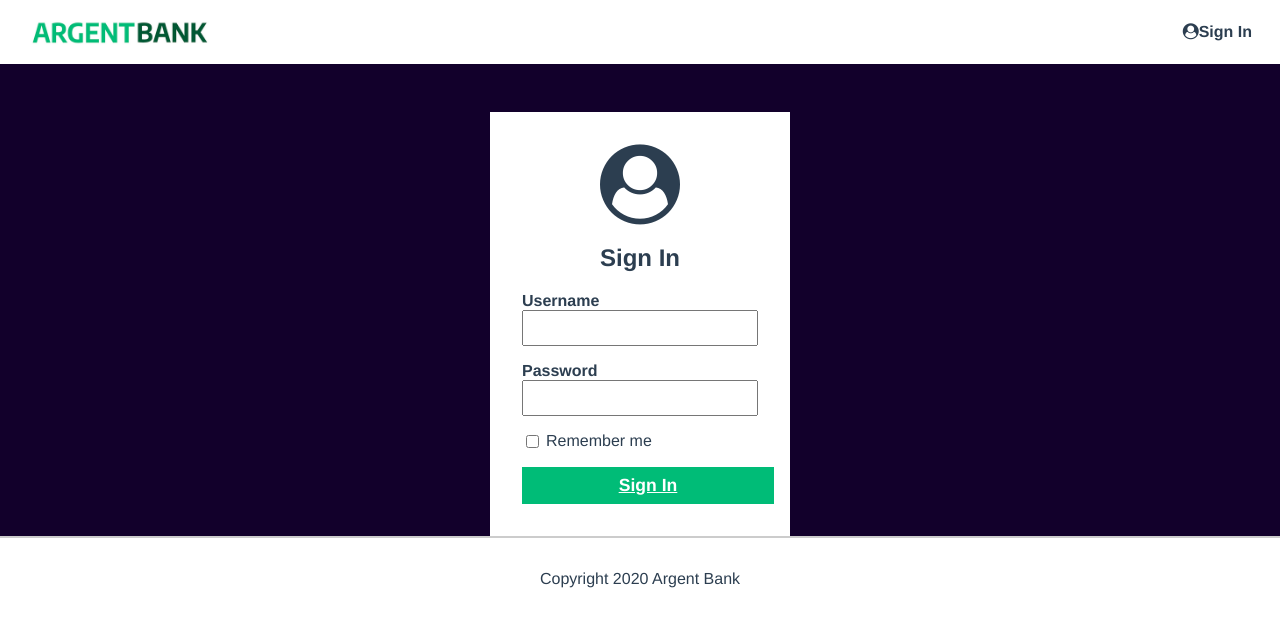
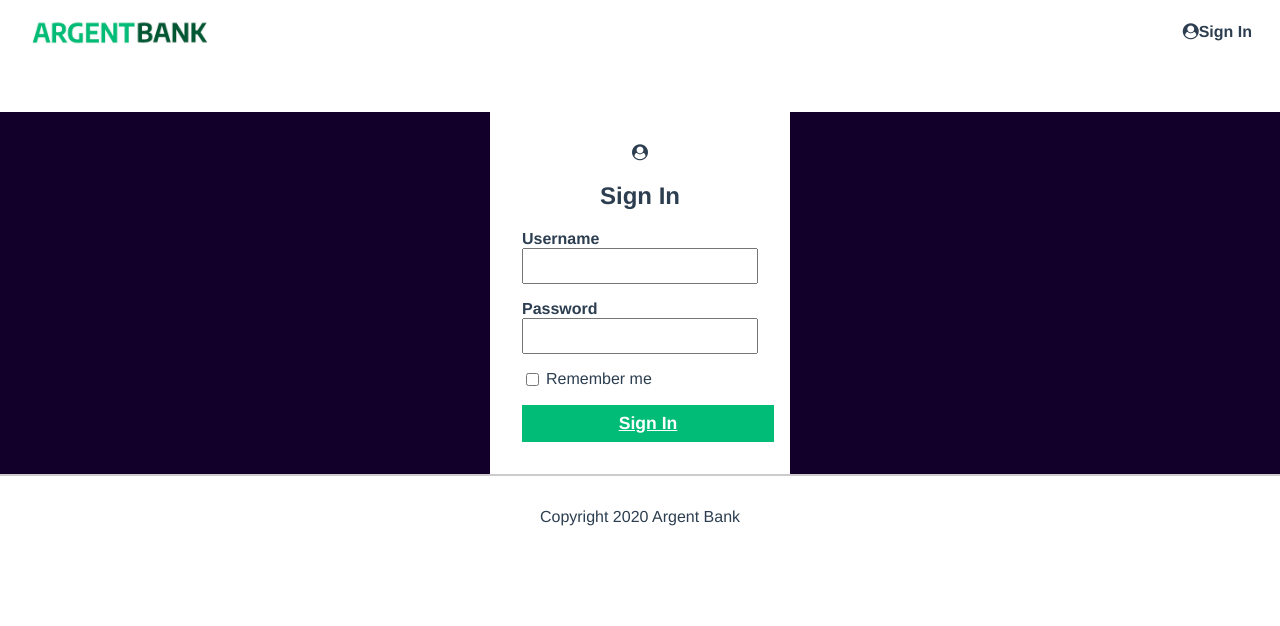
Before and after one commit to AugustinDmrt/ArgentBank, a React (Vite) app in the folder Front-end/: page /login in a window 1280 px wide. Shown: the top 626 px of the page. Built offline with nearby package versions, Linux system fonts and the light colour scheme.

Commit message:
Fix height bug in page login

```diff
--- a/Front-end/src/index.css
+++ b/Front-end/src/index.css
@@ -6,9 +6,15 @@ html {
   color: #2c3e50;
 }
 
-body {
+:root {
   margin: 0;
+  padding: 0;
   display: flex;
   flex-direction: column;
   min-height: 100vh;
 }
+
+body {
+  margin: 0;
+  padding: 0;
+}
--- a/Front-end/src/pages/Login/Login.jsx
+++ b/Front-end/src/pages/Login/Login.jsx
@@ -2,7 +2,6 @@ import "./Login.sass";
 
 const Login = () => {
   return (
-    <div className="login-page">
     <main className=" main bg-dark">
       <section className="sign-in-content">
         <i className="fa fa-user-circle sign-in-icon"></i>
@@ -30,7 +29,6 @@ const Login = () => {
         </form>
       </section>
     </main>
-    </div>
   );
 };
 export default Login;
--- a/Front-end/src/pages/Login/Login.sass
+++ b/Front-end/src/pages/Login/Login.sass
@@ -1,8 +1,5 @@
-.login-page
-  display: flex
-
-  .main
-    flex: 1
+.main
+  flex: 1
 
 .bg-dark
   background-color: #12002b
@@ -26,8 +23,6 @@
   margin-top: 3rem
   padding: 2rem
 
-.sign-in-icon
-  font-size: 5rem
 
 .input-remember
   display: flex
```
Lines whose indentation alone changed are shown as unchanged.
